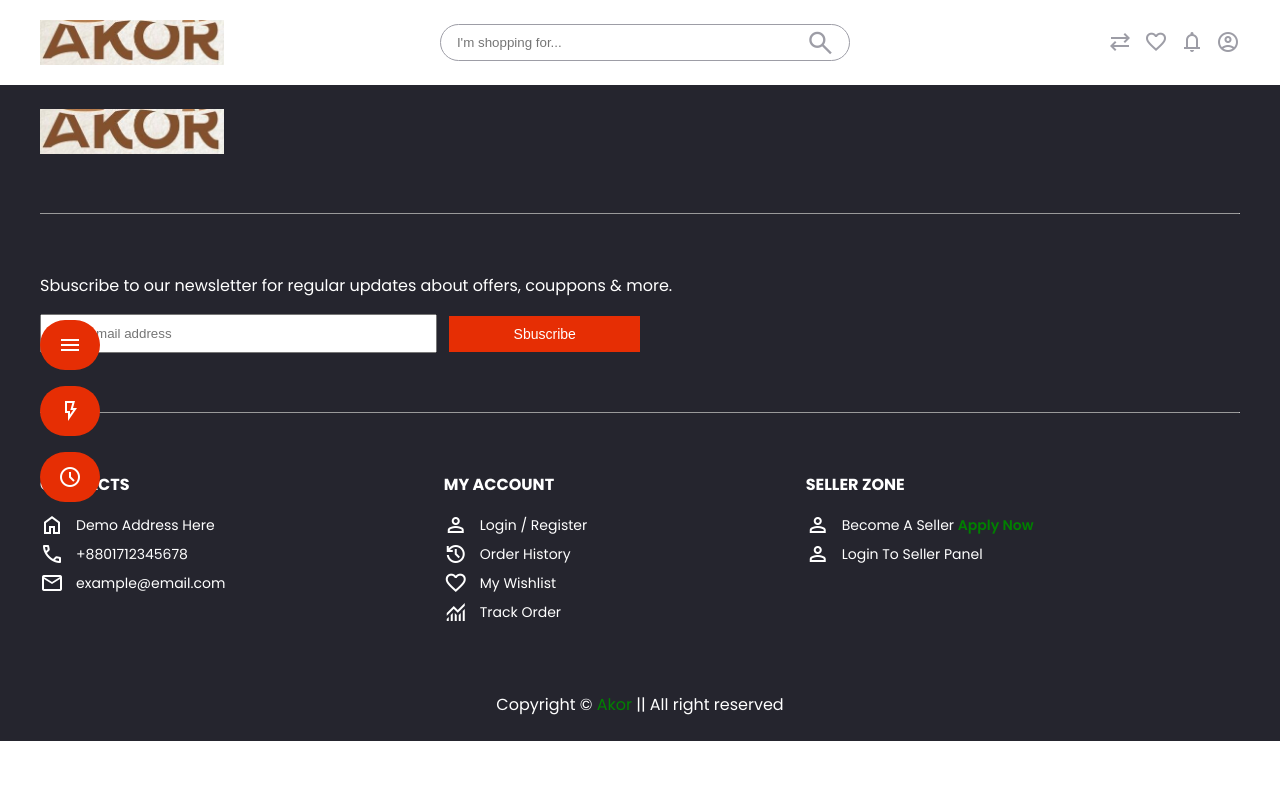
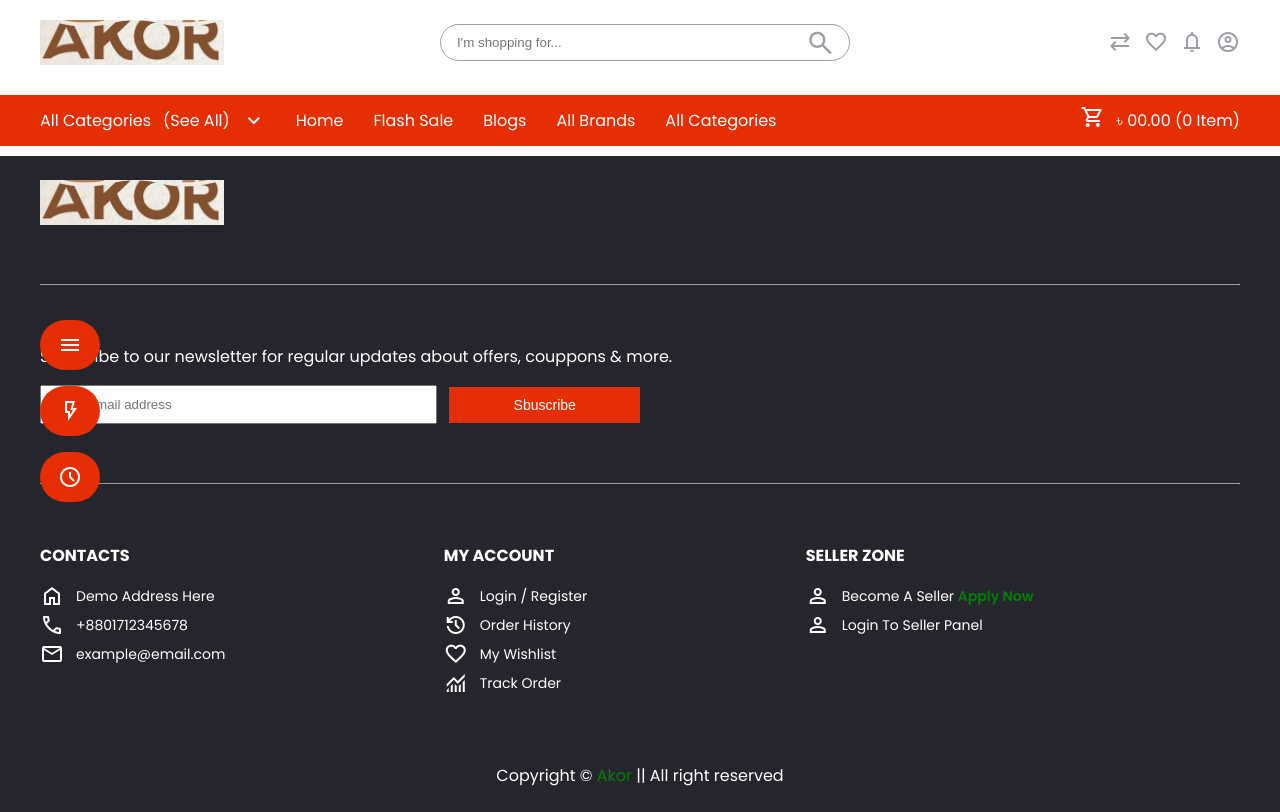
Before and after one commit to arahim-me/akor, a plain HTML site: page index.html in a window 1280 px wide. Drawn offline with nearby package versions, Linux system fonts and the light colour scheme.

Commit message:
Main navigation completed

```diff
--- a/assets/css/custom.css
+++ b/assets/css/custom.css
@@ -16,6 +16,18 @@
     --gray: #9d9da6;
 }
 
+/* Colors */
+.bg-primary{
+    background: var(--primary);
+    color: var(--white);
+}
+.text-white{
+    color: var(--white);
+}
+
+
+
+/* Basic Design */
 * {
     margin: 0;
     padding: 0;
@@ -102,7 +114,6 @@ input {
 .logo {
     max-height: 45px;
 }
-
 
 
 
--- a/assets/css/style.css
+++ b/assets/css/style.css
@@ -4,7 +4,7 @@
 /* Header part design */
 /* Navigaion design */
 
-
+/* Top Navigation */
 nav{
     padding: 20px 0;
 }
@@ -35,6 +35,19 @@ nav .menu-icon span{
     margin-top: 6px;
     color: var(--gray);
 }
+
+/* Main Navigation */
+.main-nav{
+    margin: 10px 0;
+    padding: 10px 0;
+}
+
+.main-nav .menu a{
+    color: var(--text-white);
+}
+.main-nav .menu {
+    gap: 30px;
+}
 /* Footer Design */
 footer .footer-menu {
     gap: 8px;
--- a/index.html
+++ b/index.html
@@ -10,7 +10,10 @@
 
 <body>
     <header>
-        <nav>
+
+
+        <!-- Top Navigation Here -->
+        <nav class="top-nav">
             <div class="container">
                 <div class="row between">
 
@@ -50,6 +53,42 @@
                                         account_circle
                                     </span></a></li>
                         </ul>
+                    </div>
+                </div>
+            </div>
+        </nav>
+
+        <!-- Main Navigation Here -->
+        <nav class="main-nav bg-primary">
+            <div class="container">
+                <div class="row between">
+                    <!-- Navigation menu -->
+                    <div class="col start">
+                        <ul class="row menu text-white">
+                            <li class="nav-link"><a href="" class="row"><span>All Categories</span><span>(See
+                                        All)</span><span class="material-symbols-outlined">
+                                        keyboard_arrow_down
+                                    </span></a></li>
+                            <li class="nav-link"><a href="">Home</a></li>
+                            <li class="nav-link"><a href="">Flash Sale</a></li>
+                            <li class="nav-link"><a href="">Blogs</a></li>
+                            <li class="nav-link"><a href="">All Brands</a></li>
+                            <li class="nav-link"><a href="">All Categories</a></li>
+
+                        </ul>
+                    </div>
+                    <!-- main search -->
+                    <div class="col end">
+                        <div class="cart row">
+                            <div class="icon">
+                                <span class="material-symbols-outlined">
+                                    shopping_cart
+                                </span>
+                            </div>
+                            <div class="text">
+                                ৳ 00.00 (0 Item)
+                            </div>
+                        </div>
                     </div>
                 </div>
             </div>
```
